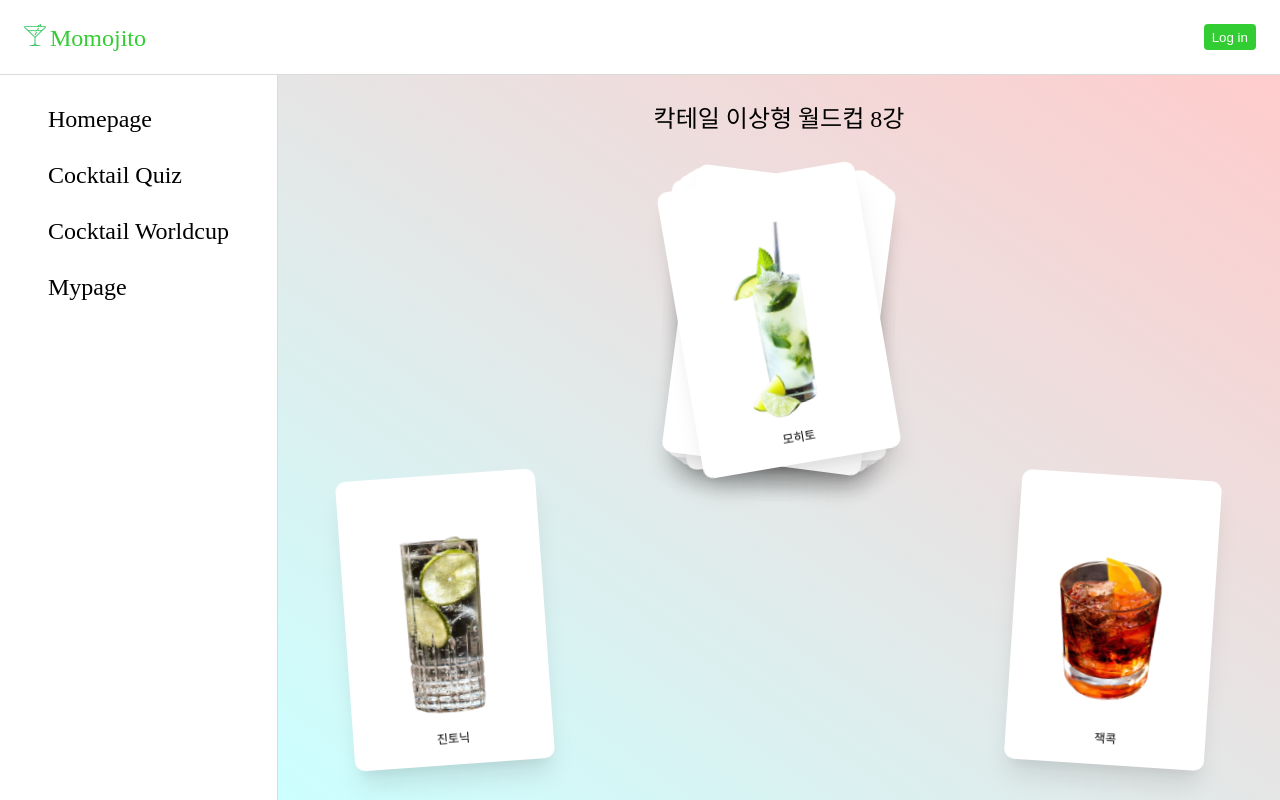
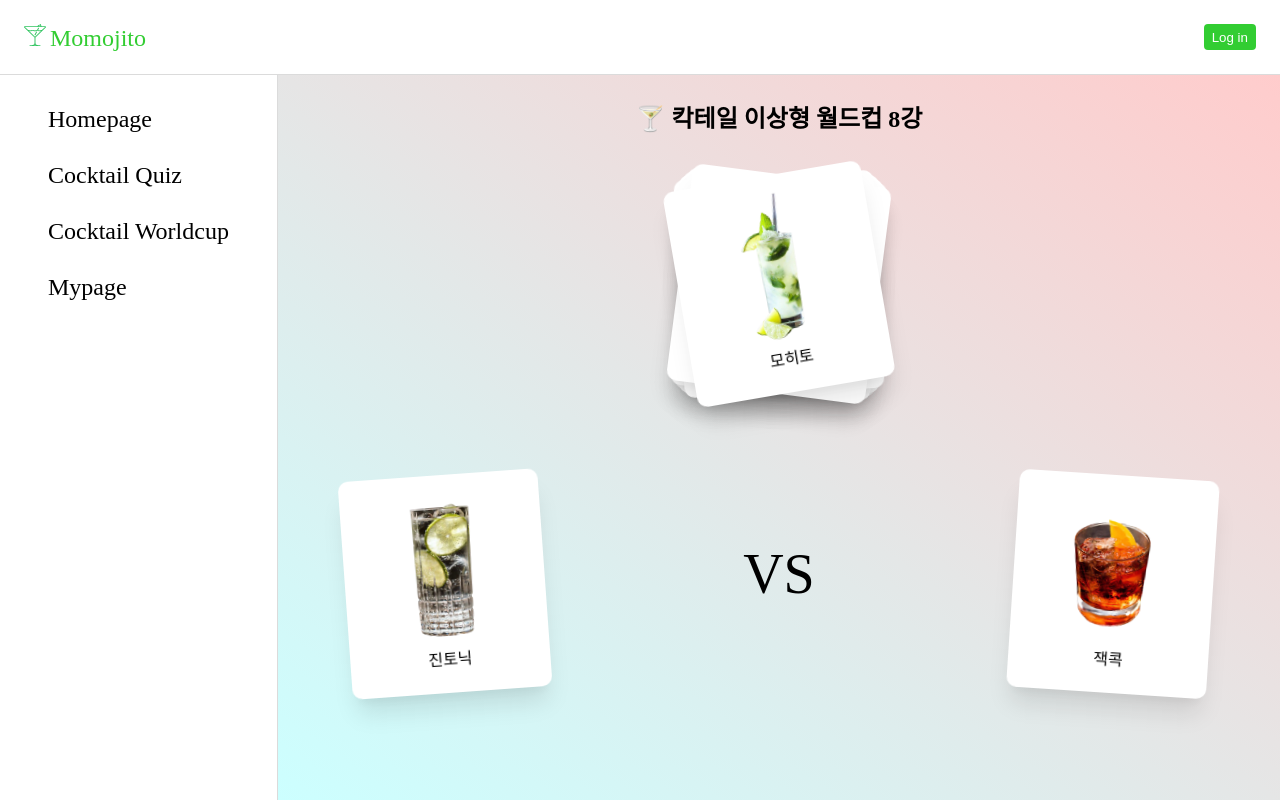
Before and after one commit to codestates/momojito_Client, a Next.js app: page /worldcup in a window 1280 px wide. Built offline with nearby package versions, Linux system fonts and the light colour scheme; no server answers.

Commit message:
Update worldcup UI

```diff
--- a/pages/quiz.js
+++ b/pages/quiz.js
@@ -6,6 +6,7 @@ import { useRouter } from "next/router";
 import ProgressBar from "../components/ProgressBar";
 import Head from "next/head";
 import KakaoShareButton from "../components/KakaoShareButton";
+
 
 const QuizHeader = styled.div`
   margin-top: 70px;
@@ -68,7 +69,7 @@ const QuizBody = styled.div`
   }
 `;
 const AnswerList = styled.div`
-  margin-top: 20px;
+  margin: 20px 0px;
   display: flex;
   flex-direction: column;
   align-items: center;
--- a/pages/worldcup.js
+++ b/pages/worldcup.js
@@ -4,7 +4,7 @@ import styled from "styled-components";
 import React, { useReducer, useRef, useState } from "react";
 import { useSpring, useSprings, animated } from "react-spring";
 import { useRouter } from "next/router";
-
+import KakaoShareButton from "../components/KakaoShareButton";
 const cards = Array.from({ length: 8 }, (_, i) => i).map(
   (v) => `/cocktails/${v}.png`
 );
@@ -19,7 +19,26 @@ const Container = styled.div`
 
   .bottom {
     position: absolute;
+    display: flex;
+    flex-direction: column;
+    align-items: center;
     top: 550px;
+    .btn {
+      height: 50px;
+      width: 240px;
+      margin-top: 10px;
+      cursor: pointer;
+      background-color: white;
+
+      &:hover {
+        background-color: limegreen;
+        color: white;
+      }
+      &:active {
+        background-color: green;
+        color: white;
+      }
+    }
   }
 `;
 const Card = styled(animated.div)`
@@ -27,17 +46,25 @@ const Card = styled(animated.div)`
   background-color: white;
   background-size: auto 70%;
   background-repeat: no-repeat;
-  background-position: center center;
+  background-position: 50% 25%;
   top: 100px;
-  width: 40%;
+  width: 30%;
+  height: 30%;
+  min-width: 150px;
+  min-height: 200px;
   max-width: 200px;
-  height: 40%;
-  max-height: 300px;
+  /* max-height: 300px; */
   border-radius: 10px;
   --tw-shadow: 0 20px 25px -5px rgba(0, 0, 0, 0.1),
     0 10px 10px -5px rgba(0, 0, 0, 0.04);
   box-shadow: var(--tw-ring-offset-shadow, 0 0 #0000),
     var(--tw-ring-shadow, 0 0 #0000), var(--tw-shadow);
+  cursor: pointer;
+  &:hover {
+    /* background-color:#B5EBB7; */
+    background-color: #edfbd5;
+    color: black;
+  }
 `;
 
 const messageMaker = (message, state) => {
@@ -112,16 +139,36 @@ const initialState = {
 };
 
 const Title = styled.h1`
-  font-size: 1.5rem;
+  font-weight: bold;
+  font-size: 24px;
   padding: 2rem;
 `;
 
 const Name = styled.h1`
   position: absolute;
-  bottom: 20px;
+  text-align: center;
+  bottom: 25px;
   left: 50%;
   transform: translateX(-50%);
-  font-size: 0.75rem;
+  width: 100%;
+  font-size: 1rem;
+`;
+
+const Versus = styled.div`
+  position: absolute;
+  font-size: 3.5rem;
+  top: 65%;
+`;
+
+const KakaoLink = styled.div`
+  display: flex;
+  justify-content: center;
+  margin-top: 20px;
+  p {
+    align-self: center;
+    font-size: 14px;
+    margin-right: 10px;
+  }
 `;
 
 export default function WorldCup() {
@@ -172,9 +219,13 @@ export default function WorldCup() {
       const x = isDeck
         ? 0
         : isTableLeft
-        ? -w / 3
+        ? w > 1024
+          ? -200
+          : -w / 3
         : isTableRight
-        ? w / 3
+        ? w > 1024
+          ? 200
+          : w / 3
         : isLeftGone
         ? -2 * w
         : isRightGone
@@ -208,7 +259,7 @@ export default function WorldCup() {
   return (
     <PageUtils page="worldcup">
       <Container ref={observed}>
-        <Title>{`칵테일 이상형 월드컵 ${
+        <Title>{`🍸 칵테일 이상형 월드컵 ${
           finished ? "우승!" : state.message
         }`}</Title>
         {props.map(({ x, y, rotate, scale, zIndex }, i) => (
@@ -231,6 +282,7 @@ export default function WorldCup() {
         ))}
         {finished ? (
           <div className="bottom">
+            <button className="btn">
               <FadeinHeading
                 handleClick={() => {
                   dispatch({ type: "reset" });
@@ -242,16 +294,27 @@ export default function WorldCup() {
               >
                 다시 해보시겠어요?
               </FadeinHeading>
+            </button>
+            <button className="btn">
               <FadeinHeading
                 handleClick={() => {
                   router.push(`/cocktails/${result}`);
                 }}
               >
-              {`${db[result].koreanName} 더 알아보기`}
+                {`${db[result].koreanName} 상세정보 보기`}
               </FadeinHeading>
+            </button>
+            <KakaoLink>
+              <p>카카오톡으로 공유하기</p>
+              <KakaoShareButton
+                title="나의 술알못 테스트 결과는?"
+                desc={result.text}
+                imgurl="http://mud-kage.kakao.co.kr/dn/NTmhS/btqfEUdFAUf/FjKzkZsnoeE4o19klTOVI1/openlink_640x640s.jpg"
+              ></KakaoShareButton>
+            </KakaoLink>
           </div>
         ) : (
-          ""
+          <Versus>VS</Versus>
         )}
       </Container>
     </PageUtils>
```
Lines whose indentation alone changed are shown as unchanged.
